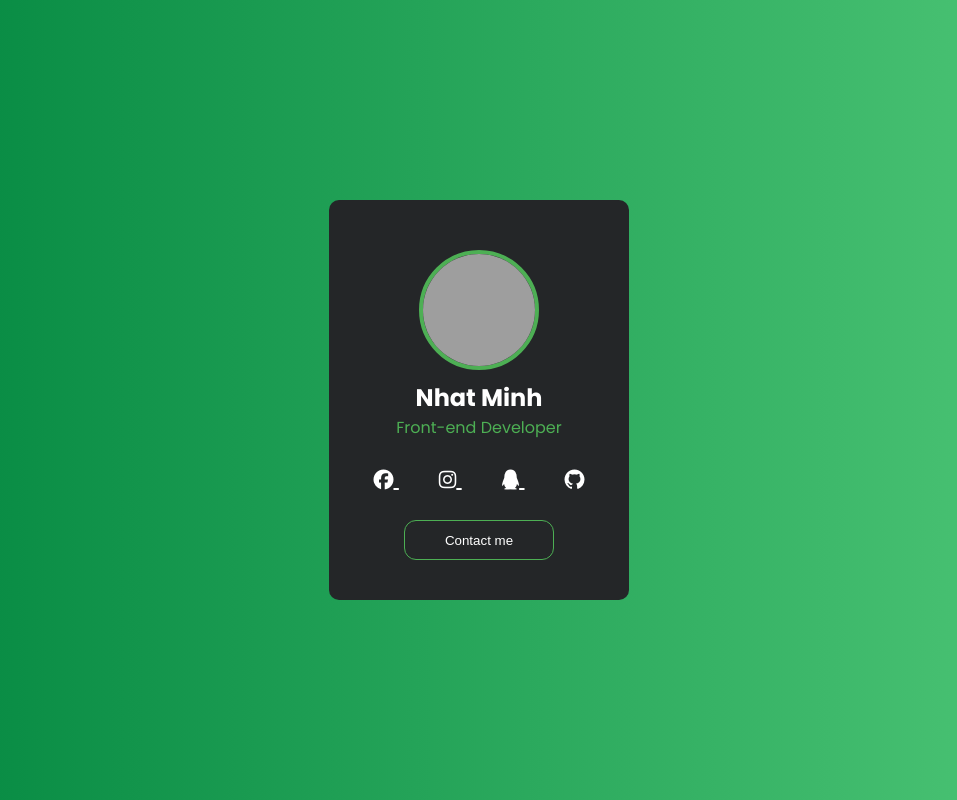
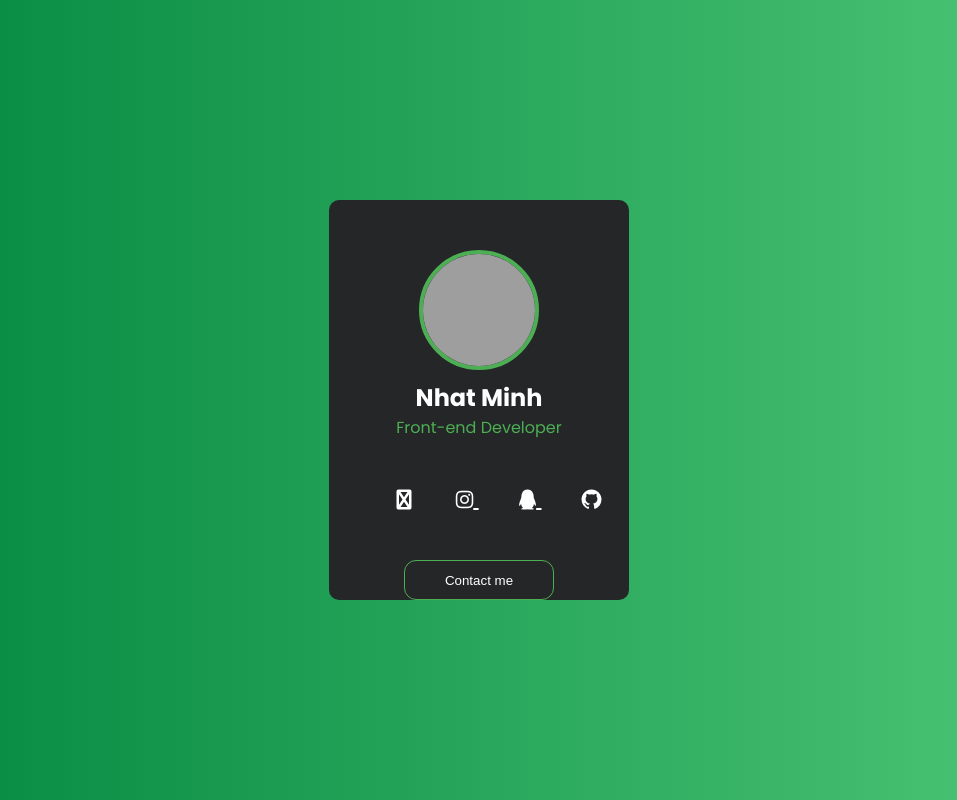
Before and after one commit to min2712/min2712.github.io, a plain HTML site: page index.html in a window 1280 px wide. Shown: the whole page, without its empty margins (161-1118 px from the left). Drawn offline with Linux system fonts and the light colour scheme; grey boxes are pictures that could not be loaded.

Commit message:
Update index.html

```diff
--- a/index.html
+++ b/index.html
@@ -3,6 +3,7 @@
   <head>
       <meta charset="UTF-8">
       <title>Card Profile</title>
+      <link rel="stylesheet" href="https://cdnjs.cloudflare.com/ajax/libs/font-awesome/4.7.0/css/font-awesome.min.css">
       <link rel="stylesheet" href="main.css">
       <link rel="stylesheet" href="all.css">
   </head>
@@ -16,7 +17,8 @@
       <p>Front-end Developer</p>
       <div class="card__social">
         <a href="https://www.facebook.com/n.c.n.m.2712">
-          <i class="fab fa-facebook"></i>
+          <a href="#" class="fa fa-facebook"></a>
+<!--           <i class="fab fa-facebook"></i> -->
         </a>
         <a href="https://www.instagram.com/n_c_n_minh/">
           <i class="fab fa-instagram"></i>
```
